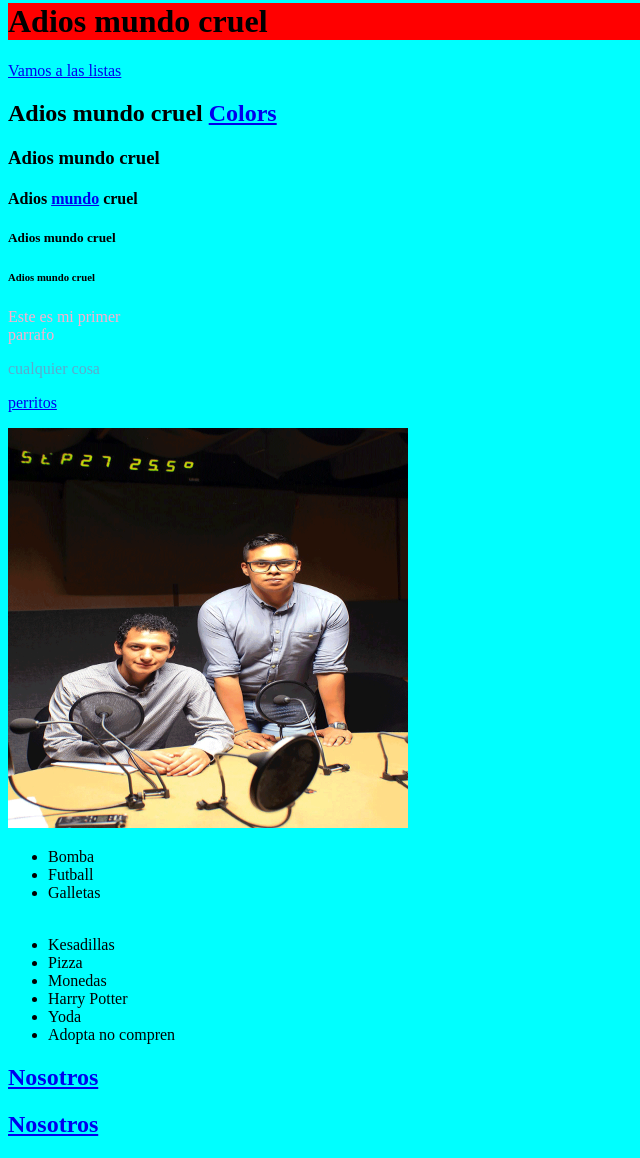
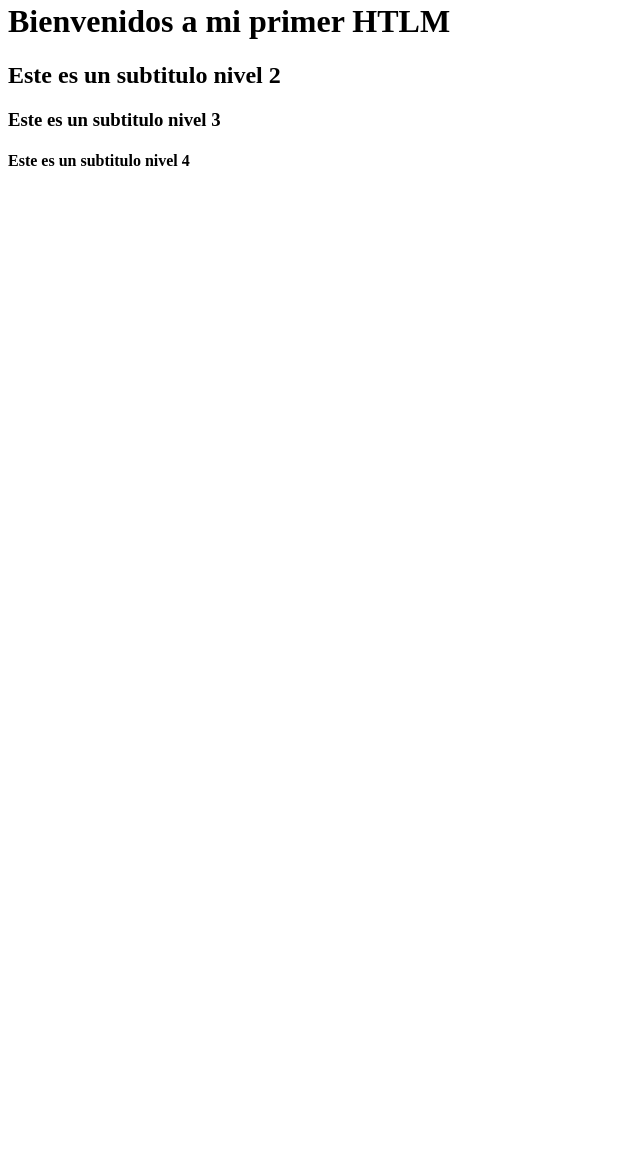
Before and after one commit to Yoselyn-hdz/Intro-a-la-web-Yoss, a plain HTML site: page 6-navegador-html-css/6.1-html/index.html in a window 1280 px wide. Shown: the part 18-1176 px from the top of the page, without its empty margins (0-640 px from the left). After the commit the page ends 800 px from the top, so only its background shows below. Drawn offline with Linux system fonts and the light colour scheme.

Commit message:
Feat: Creo index HTML puro con tres tipos de h

```diff
--- a/6-navegador-html-css/6.1-html/index.html
+++ b/6-navegador-html-css/6.1-html/index.html
@@ -1,42 +1,15 @@
 <!DOCTYPE html>
-<html lang="es-MX">
+<html lang="es">
 <head>
     <meta charset="UTF-8">
     <meta http-equiv="X-UA-Compatible" content="IE=edge">
     <meta name="viewport" content="width=device-width, initial-scale=1.0">
-    <title>Star Wars</title>
+    <title>Mi primer html</title>
 </head>
-<body style="background-color: aqua;">
-    <h1 style="background-color: red;">Adios mundo cruel</h1>
-    <p> <a href="#listas">Vamos a las listas</a> </p>
-    <h2>Adios mundo cruel <a href="https://htmlcolorcodes.com/es/" target="_blank">Colors</a></h2>
-    <h3>Adios mundo cruel</h3>
-    <h4>Adios <a href="https://thumbs.dreamstime.com/z/dibujo-del-mundo-43063757.jpg" target="_blank" rel="noopener noreferrer">mundo</a> cruel</h4>
-    <h5>Adios mundo cruel</h5>
-    <h6>Adios mundo cruel</h6>
-    <p style="color: #ffafcc;" >Este es mi primer <br> parrafo</p>
-    <p style="color: rgb(92, 171, 205);">cualquier cosa</p>
-    <p>
-        <a href="https://www.pinterest.com.mx/rosarionanetti/perritos/" target="_blank">perritos</a>
-    </p>
-    <img src="assets/fidelydaniel.jpeg" alt="Foto de Fidel y Daniel en una radio difusora" style="height: 400px; width: 400px;">
-
-
-    <div id="listas">
-        <ul>
-            <li>Bomba</li>
-            <li>Futball</li>
-            <li>Galletas</li>
-            <li style="font-size:30px; color: aqua;">Café</li>
-            <li>Kesadillas</li>
-            <li>Pizza</li>
-            <li>Monedas</li>
-            <li>Harry Potter</li>
-            <li>Yoda</li>
-            <li>Adopta no compren</li>
-        </ul>
-        <h2><a href="nosotros.html">Nosotros</a></h2>
-        <h2><a href="../6.1-html/nosotros.html">Nosotros</a></h2>
-    </div>
+<body>
+    <h1>Bienvenidos a mi primer HTLM</h1>
+    <h2>Este es un subtitulo nivel 2</h2>
+    <h3>Este es un subtitulo nivel 3</h3>
+    <h4>Este es un subtitulo nivel 4</h4>
 </body>
 </html>
```
Also changed, not shown: 6-navegador-html-css/6.1-html/nosotros.html (deleted, +0 -32 lines), 6-navegador-html-css/6.1-html/assets/fidelydaniel.jpeg (deleted), 1 other file.
